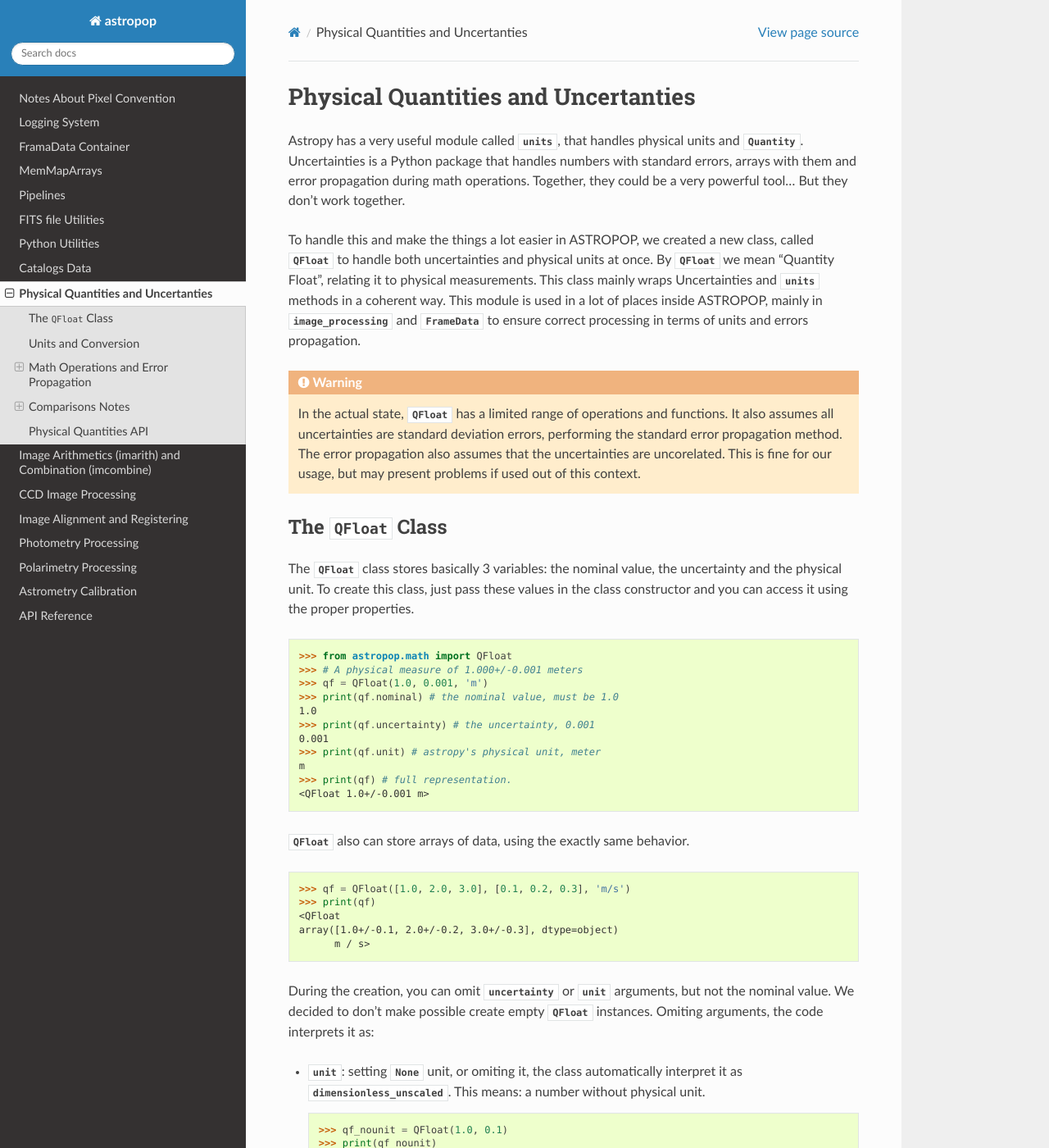
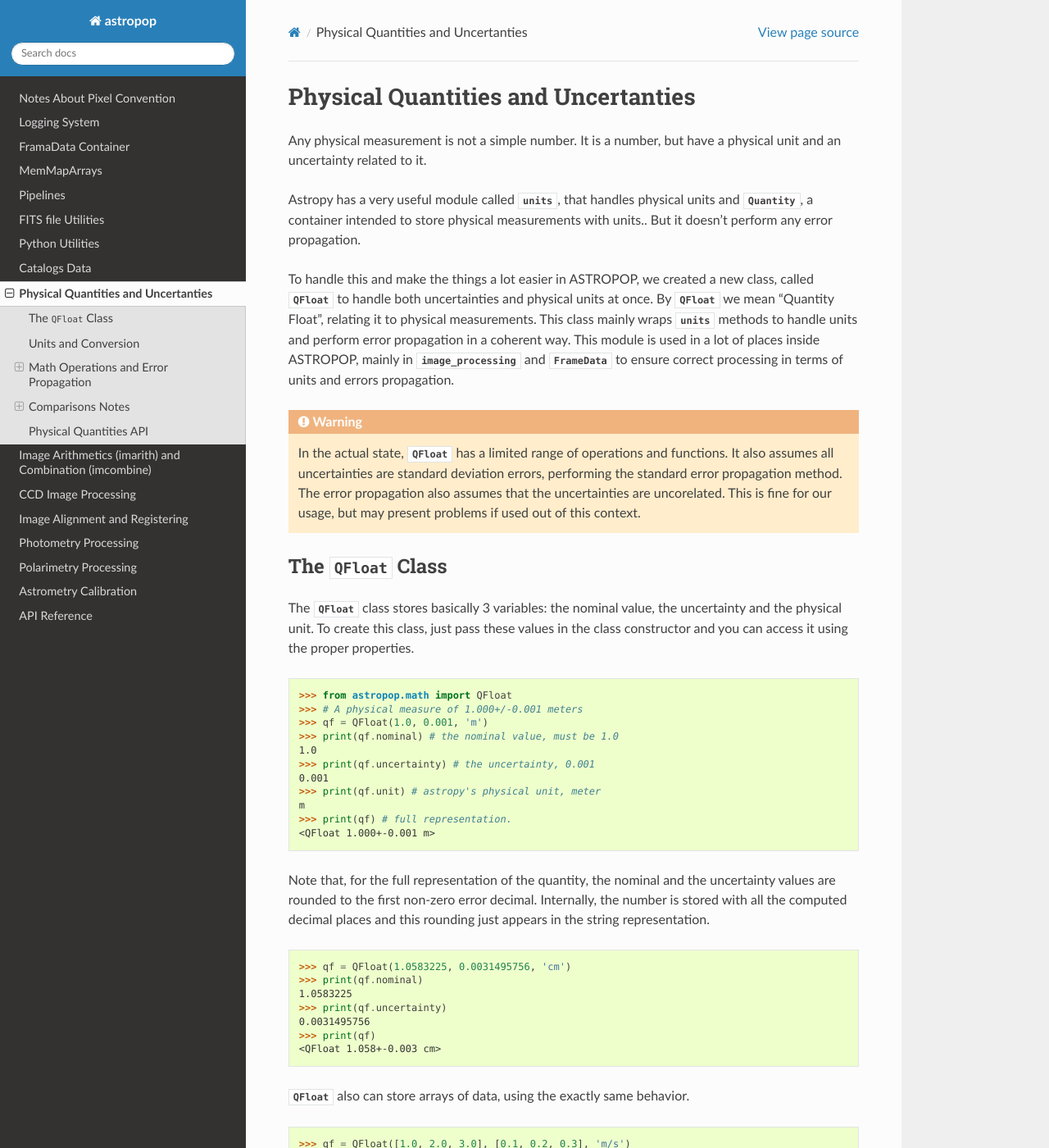
Before and after one commit to juliotux/astropop, a Sphinx documentation site: the page built from docs/physical.rst, in a window 1280 px wide and 1400 px high. Shown: the whole window at 82% size. Built offline with Sphinx 7.4.7 and the Read the Docs theme 2.0.0, drawn with Linux system fonts in a browser that asks for light colours; formulas are drawn with MathJax 3; the version number could not be read and is left out; some of the changed text lies outside the part shown.

Commit message:
qfloat: updated repr and docs

```diff
--- a/docs/physical.rst
+++ b/docs/physical.rst
@@ -3,9 +3,11 @@
 Physical Quantities and Uncertanties
 ====================================
 
-|astropy| has a very useful module called `~astropy.units`, that handles physical units and |Quantity|. |uncertainties| is a Python package that handles numbers with standard errors, arrays with them and error propagation during math operations. Together, they could be a very powerful tool... But they don't work together.
+Any physical measurement is not a simple number. It is a number, but have a physical unit and an uncertainty related to it.
 
-To handle this and make the things a lot easier in ASTROPOP, we created a new class, called |QFloat| to handle both uncertainties and physical units at once. By |QFloat| we mean "Quantity Float", relating it to physical measurements. This class mainly wraps |uncertainties| and `~astropy.units` methods in a coherent way. This module is used in a lot of places inside ASTROPOP, mainly in `~astropop.image_processing` and |Framedata| to ensure correct processing in terms of units and errors propagation.
+|astropy| has a very useful module called `~astropy.units`, that handles physical units and |Quantity|, a container intended to store physical measurements with units.. But it doesn't perform any error propagation.
+
+To handle this and make the things a lot easier in ASTROPOP, we created a new class, called |QFloat| to handle both uncertainties and physical units at once. By |QFloat| we mean "Quantity Float", relating it to physical measurements. This class mainly wraps `~astropy.units` methods to handle units and perform error propagation in a coherent way. This module is used in a lot of places inside ASTROPOP, mainly in `~astropop.image_processing` and |Framedata| to ensure correct processing in terms of units and errors propagation.
 
 .. WARNING:: In the actual state, |QFloat| has a limited range of operations and functions. It also assumes all uncertainties are standard deviation errors, performing the standard error propagation method. The error propagation also assumes that the uncertainties are uncorelated. This is fine for our usage, but may present problems if used out of this context.
 
@@ -24,15 +26,25 @@ The |QFloat| class stores basically 3 variables: the nominal value, the uncertai
     >>> print(qf.unit) # astropy's physical unit, meter
     m
     >>> print(qf) # full representation.
-    <QFloat 1.0+/-0.001 m>
+    <QFloat 1.000+-0.001 m>
+
+Note that, for the full representation of the quantity, the nominal and the uncertainty values are rounded to the first non-zero error decimal. Internally, the number is stored with all the computed decimal places and this rounding just appears in the string representation.
+
+    >>> qf = QFloat(1.0583225, 0.0031495756, 'cm')
+    >>> print(qf.nominal)
+    1.0583225
+    >>> print(qf.uncertainty)
+    0.0031495756
+    >>> print(qf)
+    <QFloat 1.058+-0.003 cm>
 
 |QFloat| also can store arrays of data, using the exactly same behavior.
 
     >>> qf = QFloat([1.0, 2.0, 3.0], [0.1, 0.2, 0.3], 'm/s')
     >>> print(qf)
     <QFloat
-    array([1.0+/-0.1, 2.0+/-0.2, 3.0+/-0.3], dtype=object)
-          m / s>
+    array([1.0+-0.1, 2.0+-0.2, 3.0+-0.3], dtype=object)
+    unit=m / s>
 
 During the creation, you can omit `uncertainty` or `unit` arguments, but not the nominal value. We decided to don't make possible create empty |QFloat| instances. Omiting arguments, the code interprets it as:
 
@@ -46,7 +58,7 @@ During the creation, you can omit `uncertainty` or `unit` arguments, but not the
 
     >>> qf_nostd = QFloat(1.0, unit='m')
     >>> print(qf_nostd)
-    <QFloat 1.0+/-0 m>
+    <QFloat 1.0+-0.0 m>
 
 You also can omit both, like converting a single dimensionless number to QFloat.
 
@@ -66,9 +78,9 @@ Internal conversion of units for math operations are made automatically and don'
     >>> # One kilometer with 1 cm uncertainty
     >>> qf = QFloat(1000, 0.01, 'm')
     >>> qf << 'km'
-    <QFloat 1.0+/-1e-05 km>
+    <QFloat 1.00000+-0.00001 km>
     >>> qf << units.cm
-    <QFloat 100000.0+/-1.0 cm>
+    <QFloat 100000+-1 cm>
 
 If improper conversion (incompatible units), an `~astropy.units.UnitConversionError` is raised.
 
```
Also changed, not shown: 2 other files.
